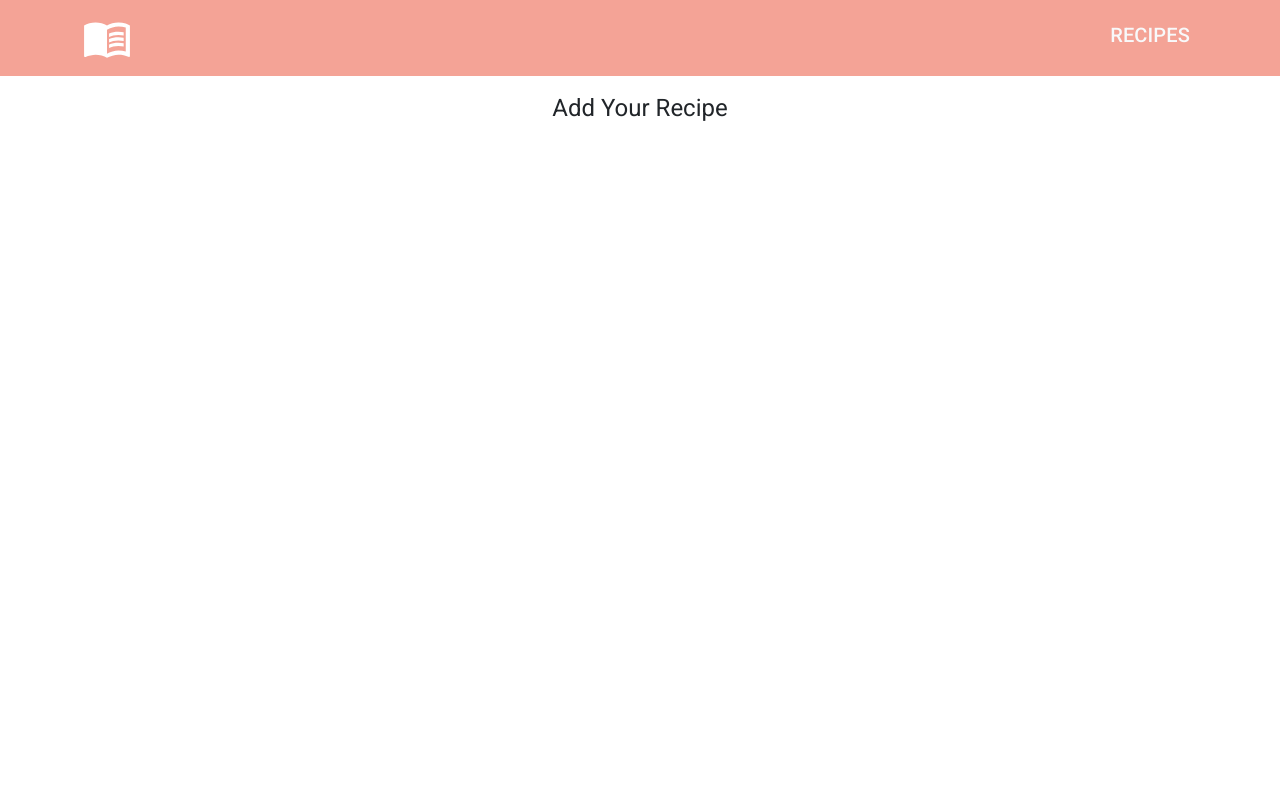
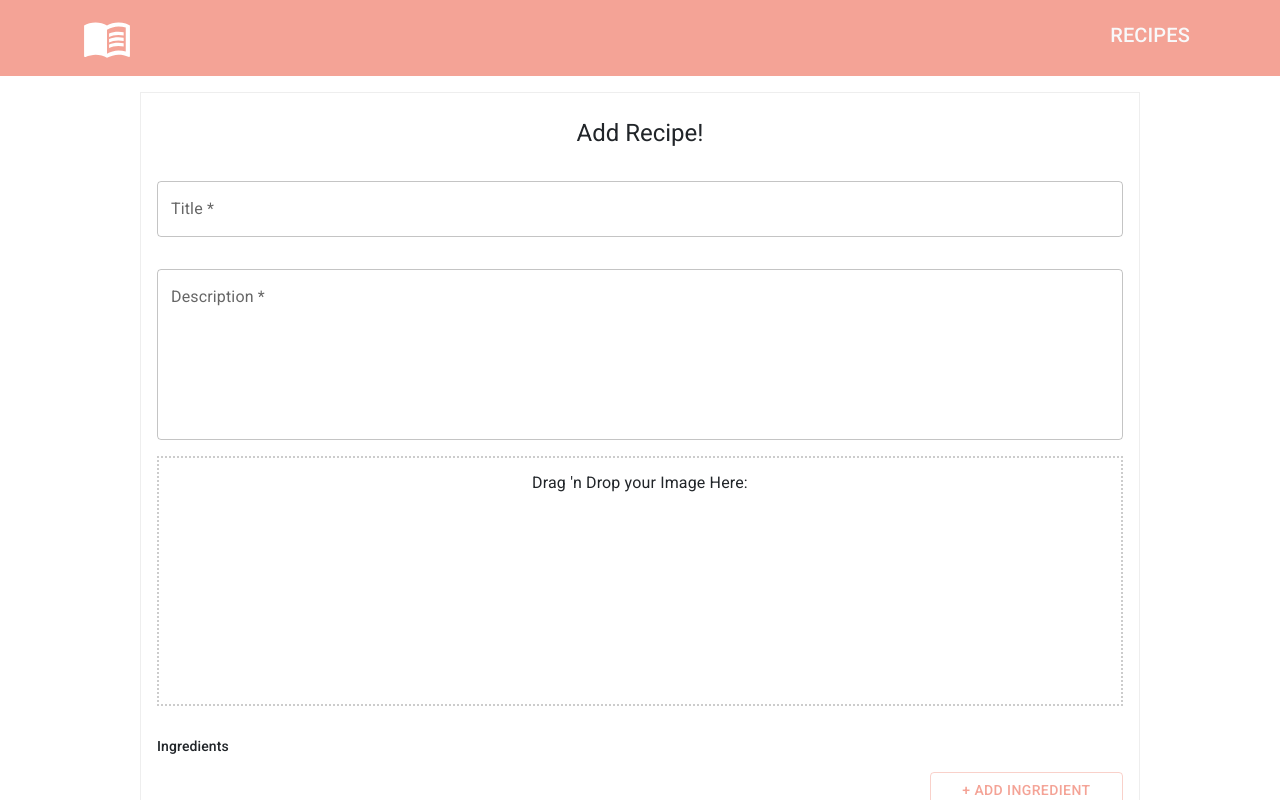
Before and after one commit to bjothorl/RecipeBook, a React (Create React App) app in the folder src/RecipeBook.App/ClientApp/: page /add in a window 1280 px wide. Shown: the top 800 px of the page. Built offline with nearby package versions, Linux system fonts and the light colour scheme.

Commit message:
Add recipe page done

```diff
--- a/src/RecipeBook.App/ClientApp/src/components/RecipeForm/RecipeForm.tsx
+++ b/src/RecipeBook.App/ClientApp/src/components/RecipeForm/RecipeForm.tsx
@@ -9,7 +9,7 @@ import RecipeFormList from "./RecipeFormList";
 import RecipeFormDialog from "./RecipeFormDialog";
 
 interface Props {
-  recipe: Recipe;
+  recipe?: Recipe;
   onUpdateRecipe: (recipe: Recipe) => void;
 }
 
--- a/src/RecipeBook.App/ClientApp/src/components/RecipeForm/RecipeFormList.tsx
+++ b/src/RecipeBook.App/ClientApp/src/components/RecipeForm/RecipeFormList.tsx
@@ -5,7 +5,7 @@ import RecipeFormListItem from "./RecipeFormListItem";
 import { Recipe } from "../../Types";
 
 interface Props {
-  recipe: Recipe;
+  recipe?: Recipe;
   onRemoveIngredient: (
     e: React.MouseEvent<HTMLButtonElement, MouseEvent>,
     ordinalPosition: number
@@ -52,12 +52,13 @@ export default function RecipeFormList({
 
   return (
     <Box sx={styles.container}>
-      {recipe.ingredients && (
+      {/* {recipe.ingredients && ( */}
       <>
         <Typography sx={styles.subtitle} variant="subtitle2">
           Ingredients
         </Typography>
-          {recipe.ingredients.map(
+        {recipe &&
+          recipe.ingredients.map(
             ({ ingredient, unit, quantity, ordinalPosition }, i) => (
               <RecipeFormListItem
                 key={ingredientKeys[i]}
@@ -71,21 +72,18 @@ export default function RecipeFormList({
               />
             )
           )}
-          <Button
-            sx={styles.button}
-            variant="outlined"
-            onClick={onAddIngredient}
-          >
+        <Button sx={styles.button} variant="outlined" onClick={onAddIngredient}>
           + add ingredient
         </Button>
       </>
-      )}
-      {recipe.instructions && (
+      {/* )}
+      {recipe.instructions && ( */}
       <>
         <Typography sx={styles.subtitle} variant="subtitle2">
           Instructions
         </Typography>
-          {recipe.instructions.map(({ instruction, ordinalPosition }, i) => (
+        {recipe &&
+          recipe.instructions.map(({ instruction, ordinalPosition }, i) => (
             <RecipeFormListItem
               key={instructionKeys[i]}
               id={i}
@@ -103,7 +101,7 @@ export default function RecipeFormList({
           + add instruction
         </Button>
       </>
-      )}
+      {/* )} */}
     </Box>
   );
 }
--- a/src/RecipeBook.App/ClientApp/src/pages/AddRecipePage.tsx
+++ b/src/RecipeBook.App/ClientApp/src/pages/AddRecipePage.tsx
@@ -1,8 +1,24 @@
-import { Typography } from "@mui/material";
-import { Box } from "@mui/system";
-import React, { Props, ReactElement } from "react";
+import React, { ReactElement, useState } from "react";
+import { Box, Typography } from "@mui/material";
+import { v4 } from "uuid";
 
-export default function AddRecipePage({}): ReactElement {
+import { Recipe } from "../Types";
+import RecipeForm from "../components/RecipeForm/RecipeForm";
+interface Props {}
+
+export default function AddRecipePage({}: Props): ReactElement {
+  const emptyRecipe = {
+    id: v4(),
+    title: "",
+    description: "",
+    logo: "",
+    createdDate: Date.now().toString(),
+    ingredients: [],
+    instructions: [],
+  };
+  const [recipe, setRecipe] = useState<Recipe | undefined>(
+    emptyRecipe as Recipe
+  );
   const styles = {
     container: {
       display: "flex",
@@ -11,11 +27,28 @@ export default function AddRecipePage({}): ReactElement {
       alignItems: "center",
       padding: "1em",
     },
+    recipeContainer: {
+      display: "flex",
+      flexDirection: "column",
+      maxWidth: "1000px",
+      width: "100%",
+      height: "100%",
+      border: "1px solid #eee",
+    },
+    title: {
+      marginTop: "1em",
+      alignSelf: "center",
+    },
   } as const;
 
   return (
     <Box sx={styles.container}>
-      <Typography variant="h5">Add Your Recipe</Typography>
+      <Box sx={styles.recipeContainer}>
+        <Typography variant="h5" sx={styles.title}>
+          Add Recipe!
+        </Typography>
+        <RecipeForm recipe={recipe} onUpdateRecipe={setRecipe} />
+      </Box>
     </Box>
   );
 }
```
Lines whose indentation alone changed are shown as unchanged.
